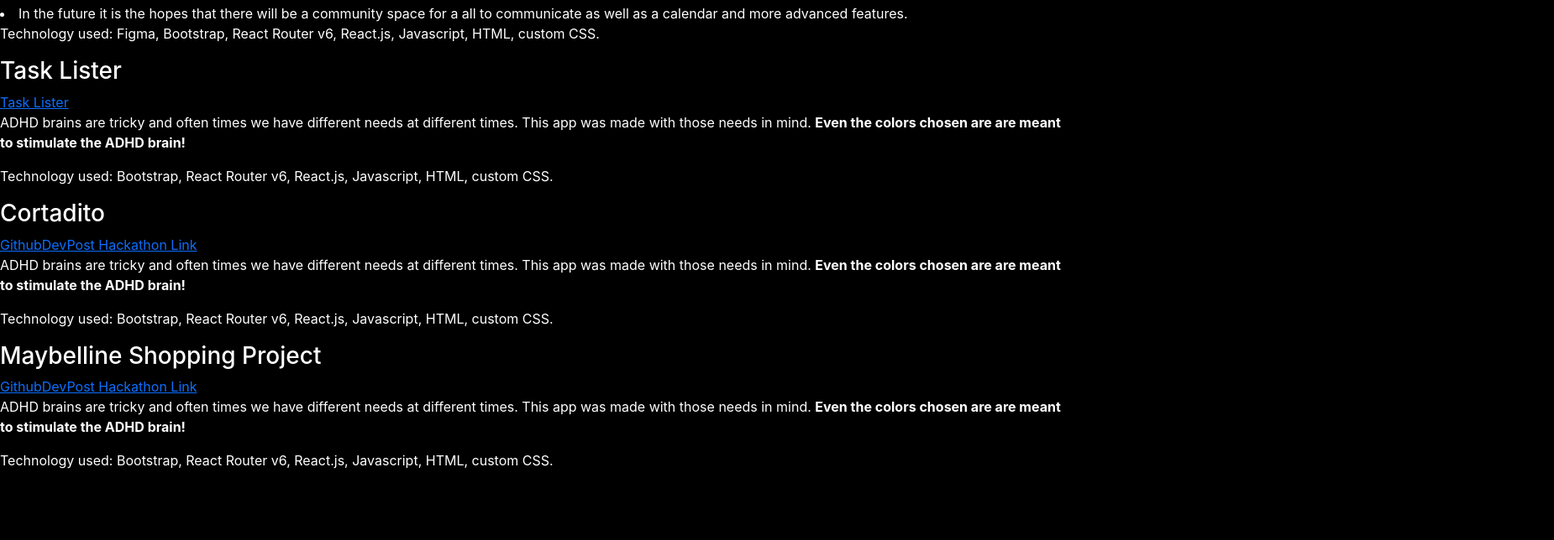
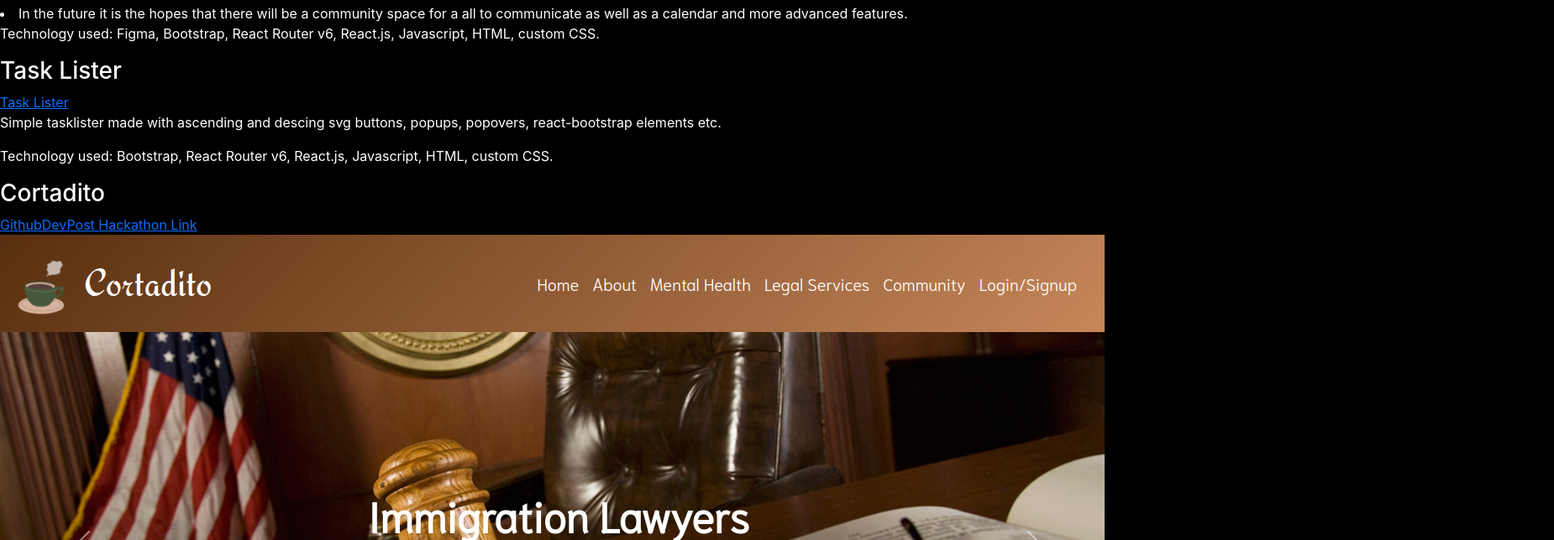
Before and after one commit to KollerCode/Koller-Portfolio, a React (Create React App) app: page /projects in a window 1280 px wide. Shown: the part 520-1164 px from the top of the page at 84% size, 1850 px wide, since content can reach past the window. Before the commit the page ends 1097 px from the top, so only its background shows below. Built offline with nearby package versions, Linux system fonts and the light colour scheme.

Commit message:
fixed projects a bit

```diff
--- a/src/components/Projects.js
+++ b/src/components/Projects.js
@@ -1,6 +1,8 @@
 import React from "react";
 import { form } from "react-bootstrap";
 import { Button } from "react-bootstrap";
+import maybelline from "../images/maybelline.png"
+import cortadito from "../images/cortadito1.png"
 
 function Projects() {
 
@@ -72,11 +74,8 @@ function Projects() {
           Task Lister
         </a>
         <p>
-          ADHD brains are tricky and often times we have different needs at
-          different times. This app was made with those needs in mind.{" "}
-          <b>
-            Even the colors chosen are are meant to stimulate the ADHD brain!
-          </b>
+          Simple tasklister made with ascending and descing svg buttons, popups, popovers,
+          react-bootstrap elements etc.
         </p>
         <p>
           Technology used: Bootstrap, React Router v6, React.js, Javascript,
@@ -91,12 +90,11 @@ function Projects() {
         <a href="https://devpost.com/software/cortadito?fbclid=IwAR3mQLw9k4sQeb_4ldEzlUXAm6sVI4FXSGzwH36lyaSppZ1URBtHl5xRyi0">
           DevPost Hackathon Link
         </a>
+        <img
+          src={cortadito} />
         <p>
-          ADHD brains are tricky and often times we have different needs at
-          different times. This app was made with those needs in mind.{" "}
-          <b>
-            Even the colors chosen are are meant to stimulate the ADHD brain!
-          </b>
+          Won the Microsoft challenge to help the people of Miami and solve a problem for the
+          TechTogether Miami Hackathon.
         </p>
         <p>
           Technology used: Bootstrap, React Router v6, React.js, Javascript,
@@ -114,15 +112,15 @@ function Projects() {
         <a href="https://devpost.com/software/cortadito?fbclid=IwAR3mQLw9k4sQeb_4ldEzlUXAm6sVI4FXSGzwH36lyaSppZ1URBtHl5xRyi0">
           DevPost Hackathon Link
         </a>
-        <p>
+        <img
+          className="cortadito"
+          src={maybelline} />
+        {/* <p>
           ADHD brains are tricky and often times we have different needs at
           different times. This app was made with those needs in mind.{" "}
-          <b>
-            Even the colors chosen are are meant to stimulate the ADHD brain!
-          </b>
-        </p>
+        </p> */}
         <p>
-          Technology used: Bootstrap, React Router v6, React.js, Javascript,
+          Technology used: Javascript,
           HTML, custom CSS.
         </p>
       </div>
```
